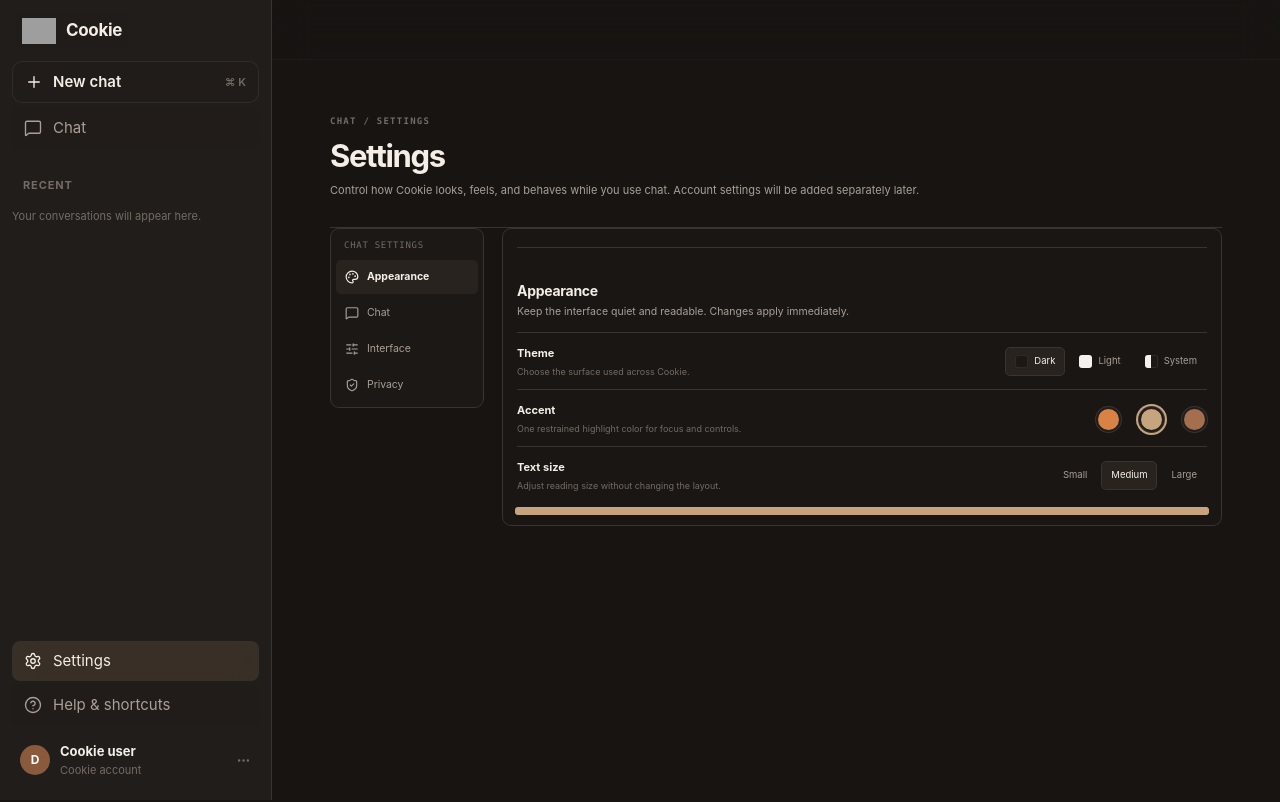
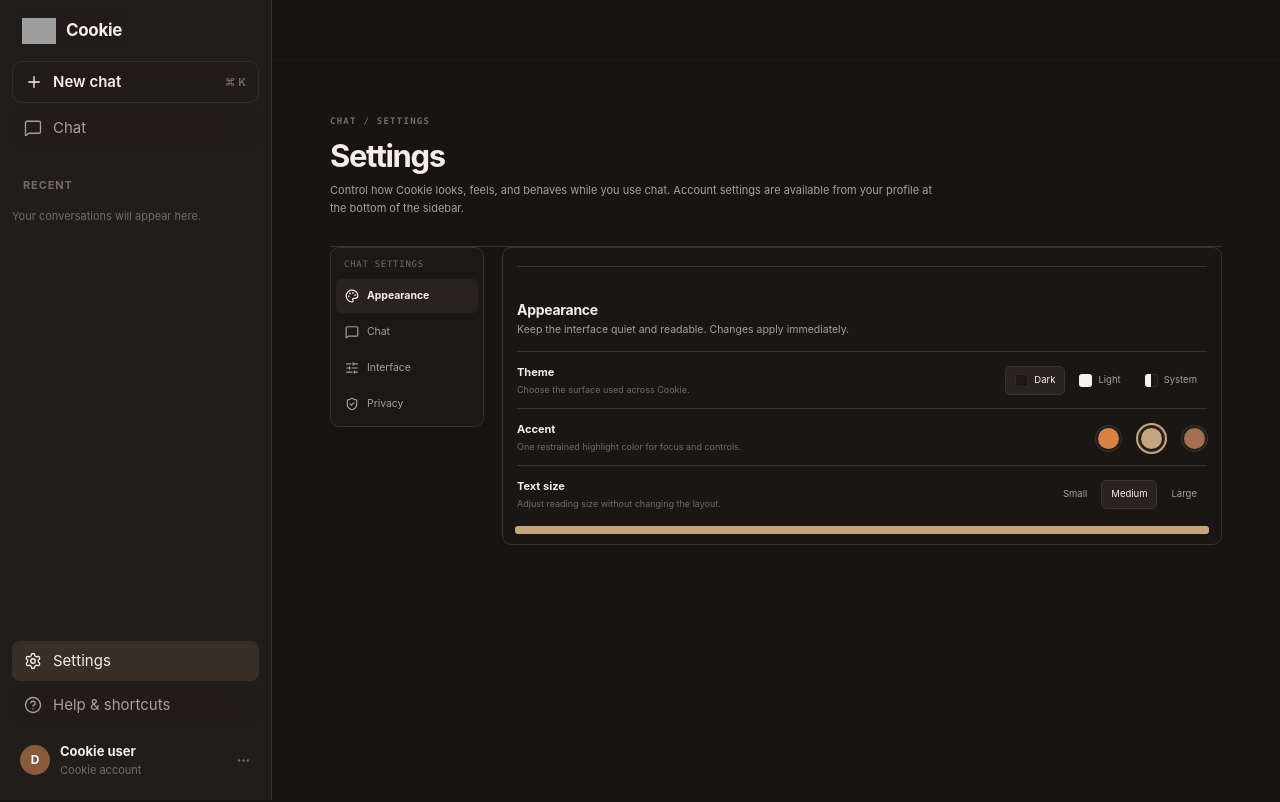
Before and after one commit to premiummaster156-cmd/cookie, a React (Vite) app: page / in a window 1280 px wide. Both pictures are taken after a click on the button "Settings". Built offline with nearby package versions, Linux system fonts and the light colour scheme; grey boxes are pictures that could not be loaded.

Commit message:
Link settings copy to new account settings

```diff
--- a/src/App.tsx
+++ b/src/App.tsx
@@ -491,7 +491,7 @@ function SettingsPage(props:{
   const [tab,setTab]=useState("Appearance");
   const tabs=[["Appearance",Palette],["Chat",MessageSquare],["Interface",SlidersHorizontal],["Privacy",ShieldCheck]];
   return <div className="page-container settings-page">
-    <div className="page-heading"><span className="eyebrow">CHAT / SETTINGS</span><h2>Settings</h2><p>Control how Cookie looks, feels, and behaves while you use chat. Account settings will be added separately later.</p></div>
+    <div className="page-heading"><span className="eyebrow">CHAT / SETTINGS</span><h2>Settings</h2><p>Control how Cookie looks, feels, and behaves while you use chat. Account settings are available from your profile at the bottom of the sidebar.</p></div>
     <div className="settings-layout">
       <nav className="settings-nav" aria-label="Chat settings sections"><div className="settings-nav-label">Chat settings</div>{tabs.map(([name,Icon])=><button key={String(name)} className={"setting-tab "+(tab===name?"active":"")} onClick={()=>setTab(String(name))}><Icon size={14}/><span>{String(name)}</span></button>)}</nav>
       <div className="setting-content">
```
